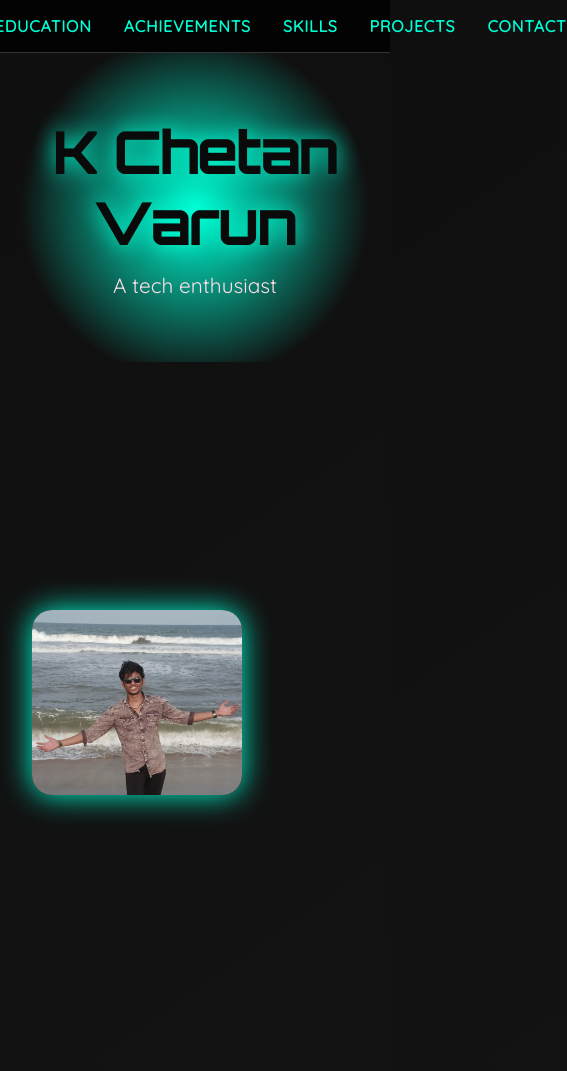
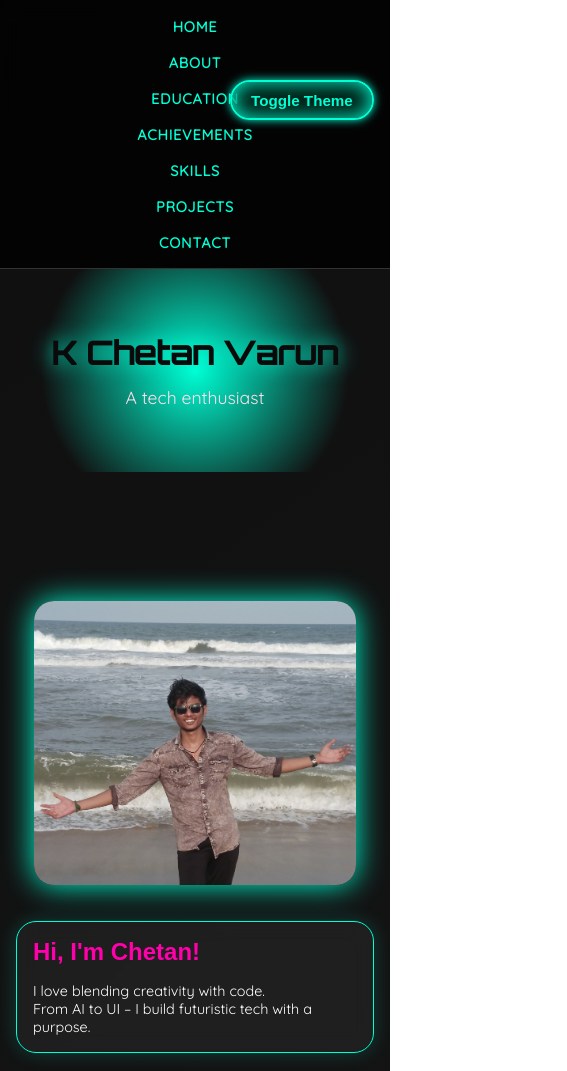
Before and after one commit to ChetanVarunKanipakam/Portfolio, a plain HTML site: page portfolio.html in a window 390 px wide. Shown: the top 1071 px of the page, 567 px wide, since content can reach past the window. Drawn offline with Linux system fonts and the light colour scheme.

Commit message:
resposive ness added

```diff
--- a/portfolio.css
+++ b/portfolio.css
@@ -402,6 +402,7 @@ header h1 {
   box-shadow: 0 0 10px var(--primary);
 }
 .image-info-container {
+  min-height: 710px;
   display: flex;
   gap: 50px;
   flex-direction: row;
@@ -447,16 +448,49 @@ header h1 {
   max-width: 400px;
 }
 
+.image-info-container:hover {
+  min-height: 750px;
+}
 /* Hover effect */
-.image-info-container:hover .image-wrapper {
+/* .image-info-container:hover .image-wrapper {
   transform: translateX(-30px);
-}
+} */
 
 .image-info-container:hover .info-card {
   opacity: 1;
   width: 100%;
   transform: translateX(0);
 }
+
+body.light {
+  --bg: #f9f9f9;
+  --text: #f4eeee;
+  --primary: #0077ff;
+  --accent: #ff0077;
+}
+
+@media (max-width: 768px) {
+  .image-info-container {
+    flex-direction: column;
+    gap: 20px;
+  }
+
+  .image-wrapper img {
+    max-width: 80%;
+  }
+
+  .info-card {
+    width: 100%;
+    transform: translateX(0);
+    opacity: 1;
+  }
+
+  .image-info-container:hover .image-wrapper,
+  .image-info-container:hover .info-card {
+    transform: none;
+  }
+}
+
 
 body, html {
   cursor: none;
@@ -483,3 +517,130 @@ body, html {
   opacity: 0.2;
   transition: transform 0.1s ease-out;
 }
+
+.image-wrapper img {
+  width: 100%;
+  max-width: 500px;
+  border-radius: 20px;
+  box-shadow: 0 0 30px var(--primary);
+  transition: transform 0.5s ease, box-shadow 0.5s ease;
+  vertical-align: middle;
+}
+
+.image-wrapper img:hover {
+  transform: scale(1.05);
+  box-shadow: 0 0 40px var(--accent);
+}
+
+.section {
+  padding: 3rem 1.5rem;
+  max-width: 100%;
+  width: 100%;
+}
+
+.card {
+  width: 100%;
+  max-width: 700px;
+  margin: 0 auto;
+}
+
+@media (max-width: 600px) {
+  .navbar ul {
+    flex-direction: column;
+    align-items: center;
+    gap: 1rem;
+  }
+}
+
+@media (max-width: 1024px) {
+  header h1 {
+    font-size: 2.5rem;
+  }
+
+  header p {
+    font-size: 1.1rem;
+  }
+
+  .image-info-container {
+    flex-direction: column;
+    padding: 2rem 1rem;
+  }
+
+  .image-wrapper img {
+    max-width: 90%;
+  }
+
+  .info-card {
+    width: 100%;
+    padding: 1.5rem;
+    font-size: 0.95rem;
+    margin-top: 1rem;
+  }
+}
+
+@media (max-width: 768px) {
+  .navbar ul {
+    flex-direction: column;
+    gap: 1rem;
+    align-items: center;
+  }
+
+  .navbar {
+    padding: 1rem;
+  }
+
+  .section {
+    padding: 2rem 1rem;
+  }
+
+  .card {
+    padding: 1.5rem;
+  }
+
+  h2 {
+    font-size: 1.5rem;
+  }
+
+  .cursor-tail {
+    display: none;
+  }
+}
+
+@media (max-width: 480px) {
+  header h1 {
+    font-size: 2rem;
+  }
+
+  .info-card {
+    font-size: 0.9rem;
+    padding: 1rem;
+  }
+
+  .navbar a {
+    font-size: 0.9rem;
+  }
+}
+
+.glass-button {
+  position: fixed;
+  top: 5rem;
+  right: 1rem;
+  z-index: 1000;
+  background: rgba(0, 255, 170, 0.1);
+  border: 2px solid var(--primary);
+  color: var(--primary);
+  padding: 0.6rem 1.2rem;
+  border-radius: 30px;
+  font-weight: 600;
+  font-size: 0.95rem;
+  cursor: pointer;
+  backdrop-filter: blur(10px);
+  box-shadow: 0 0 10px var(--primary), 0 0 20px var(--primary) inset;
+  transition: all 0.3s ease;
+}
+
+.glass-button:hover {
+  background: var(--primary);
+  color: #000;
+  box-shadow: 0 0 15px var(--primary), 0 0 30px var(--primary) inset;
+}
--- a/portfolio.html
+++ b/portfolio.html
@@ -4,6 +4,8 @@
   <meta charset="UTF-8" />
   <meta name="viewport" content="width=device-width, initial-scale=1.0" />
   <title>K Chetan Varun Portfolio</title>
+  <meta name="description" content="K Chetan Varun - Portfolio showcasing AI, full-stack development, and design." />
+  <meta name="author" content="K Chetan Varun" />
   <link href="https://fonts.googleapis.com/css2?family=Orbitron:wght@500&family=Quicksand&display=swap" rel="stylesheet">
   <link href="portfolio.css" rel="stylesheet">
 </head>
@@ -17,6 +19,7 @@
       <li><a href="#skills">Skills</a></li>
       <li><a href="#projects">Projects</a></li>
       <li><a href="#contact">Contact</a></li>
+      <button onclick="document.body.classList.toggle('light')" class="glass-button">Toggle Theme</button>
     </ul>
   </nav>
 
@@ -27,7 +30,7 @@
 
   <section class="image-info-container">
   <div class="image-wrapper">
-    <img src="./myimg.jpg" alt="My Image">
+    <img src="./myimg.jpg" alt="My Image" loading="lazy" />
   </div>
   <div class="info-card">
     <h2>Hi, I'm Chetan!</h2>
```
